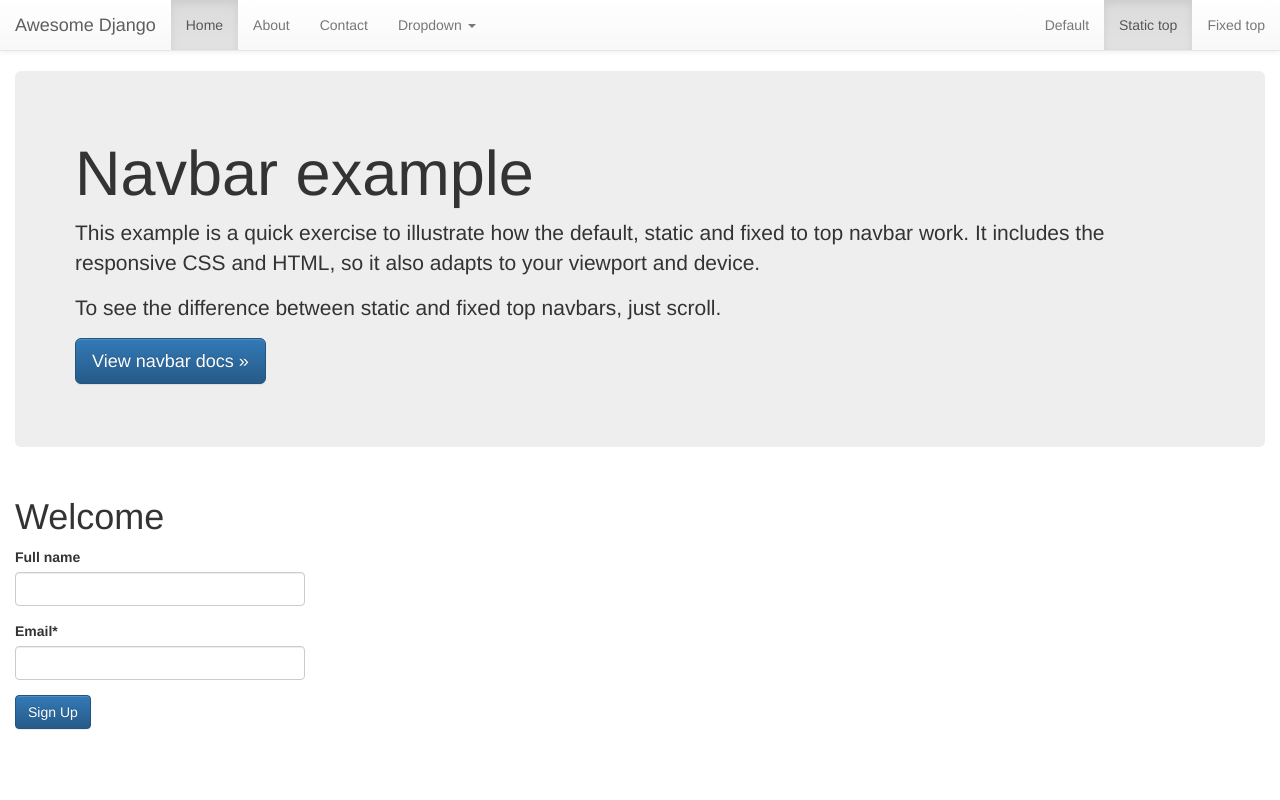
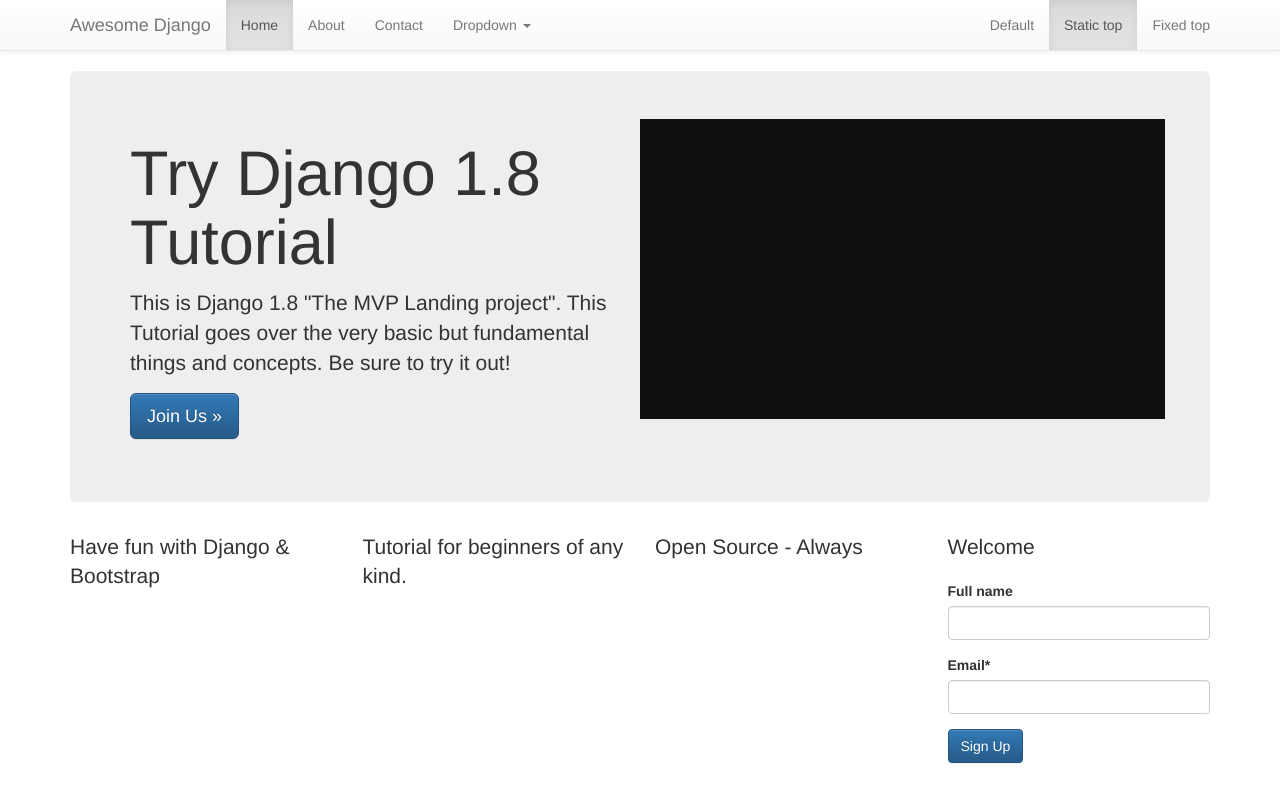
Before and after one commit to belzeba/tutorials, a Django app: page / in a window 1280 px wide. Run offline with Django 3.2, Linux system fonts and the light colour scheme; some libraries are stand-ins or nearby versions.

Commit message:
Modified and added elements so the homepage seems little nicer

```diff
--- a/django/Try_Django_18/newsletter/views.py
+++ b/django/Try_Django_18/newsletter/views.py
@@ -13,8 +13,8 @@
     form = SignUpForm(request.POST or None)
 
     # Check is the user authenticated and change title if is
-    if request.user.is_authenticated():
-        title += " {0}".format(request.user)
+    """if request.user.is_authenticated():
+        title += " {0}".format(request.user)"""
 
     # Context variable to use with rendering
     context = {
--- a/django/Try_Django_18/templates/base.html
+++ b/django/Try_Django_18/templates/base.html
@@ -24,10 +24,17 @@
 {% include 'navbar.html' %}
 
 
-<div class="container-fluid">
+<div class="container">
     {# Block for Jumbotron #}
     {% block jumbotron %}
 
+    <!-- Main component for a primary marketing message or call to action -->
+    <div class="jumbotron">
+        {# Block for content of Jumbotron #}
+        {% block jumbotron_content %}
+
+        {% endblock %}
+    </div>
     {% endblock %}
 
     {# Block for our custom content #}
--- a/django/Try_Django_18/templates/home.html
+++ b/django/Try_Django_18/templates/home.html
@@ -9,25 +9,30 @@
     Welcome |
 {% endblock %}
 
-{# Jumbotron block #}
-{% block jumbotron %}
-<!-- Main component for a primary marketing message or call to action -->
-<div class="jumbotron">
-    <h1>Navbar example</h1>
-    <p>This example is a quick exercise to illustrate how the default, static and fixed to top navbar work. It includes
-        the responsive CSS and HTML, so it also adapts to your viewport and device.</p>
-    <p>To see the difference between static and fixed top navbars, just scroll.</p>
-    <p>
-        <a class="btn btn-lg btn-primary" href="../../components/#navbar" role="button">View navbar docs &raquo;</a>
-    </p>
-</div>
+{# Block for content of Jumbotron #}
+{% block jumbotron_content %}
+    {# Bootstrap row and column magic to get responsive site #}
+    <div class="row">
+        <div class="col-sm-6">
+            <h1>Try Django 1.8 Tutorial</h1>
+            <p>This is Django 1.8 "The MVP Landing project". This Tutorial goes over the very basic
+                but fundamental things and concepts. Be sure to try it out!</p>
+            <p>
+                <a class="btn btn-lg btn-primary" href="" role="button">Join Us &raquo;</a>
+            </p>
+        </div>
+        {# Div for video ... #}
+        <div class="col-sm-6" style="background-color: #0f0f0f;height: 300px">
+
+        </div>
+    </div>
 {% endblock %}
 
 {# Make block that shows in base.html -template block #}
 {% block content %}
     <div class="row">
-        <div class="col-sm-6 col-md-3">
-            <h1>{{ title }}</h1>
+        <div class="col-sm-3 pull-right">
+            <p class="lead">{{ title }}</p>
 
             {% comment these show that you can access username without adding it to context %}
             {{ user }}
@@ -43,6 +48,15 @@
                 <input class="btn btn-primary" type="submit" value="Sign Up">
             </form>
         </div>
+        <div class="col-sm-3">
+            <p class="lead">Have fun with Django &amp; Bootstrap</p>
+        </div>
+        <div class="col-sm-3">
+            <p class="lead">Tutorial for beginners of any kind.</p>
+        </div>
+        <div class="col-sm-3">
+            <p class="lead">Open Source - Always</p>
+        </div>
     </div>
 
 {% endblock %}
--- a/django/Try_Django_18/templates/navbar.html
+++ b/django/Try_Django_18/templates/navbar.html
@@ -1,6 +1,6 @@
 <!-- Static navbar -->
 <nav class="navbar navbar-default navbar-static-top">
-    <div class="container-fluid">
+    <div class="container">
         <div class="navbar-header">
             <button type="button" class="navbar-toggle collapsed" data-toggle="collapse" data-target="#navbar"
                     aria-expanded="false" aria-controls="navbar">
```
